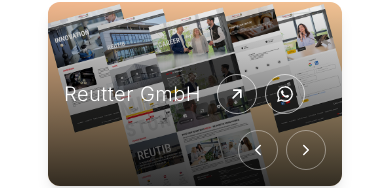
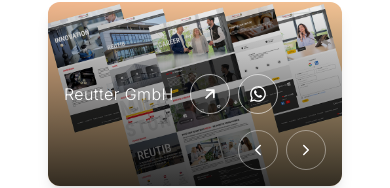
Before and after one commit to mishalistic-dev/arslan-website, a website built with Vite: page index.html in a window 390 px wide. Shown: the part 813-1001 px from the top of the page. Built offline with nearby package versions, Linux system fonts and the light colour scheme.

Commit message:
Update index.html

```diff
--- a/index.html
+++ b/index.html
@@ -166,7 +166,7 @@
 
         <!-- Left Side: Dynamic Heading & Action Buttons -->
         <div class="flex items-center gap-4 flex-wrap">
-          <h2 id="slide-title" class="text-white text-xl md:text-3xl font-light tracking-wide">Automotive Battery Vent</h2>
+          <h2 id="slide-title" class="text-white text-l md:text-3xl font-light tracking-wide">Automotive Battery Vent</h2>
           <div class="flex gap-2">
             <a id="slide-link" href="#" class="w-10 h-10 rounded-full border border-white/60 flex items-center justify-center text-white hover:bg-white/20 transition">
               <ion-icon name="arrow-up-outline" class="rotate-45 text-lg"></ion-icon>
```
